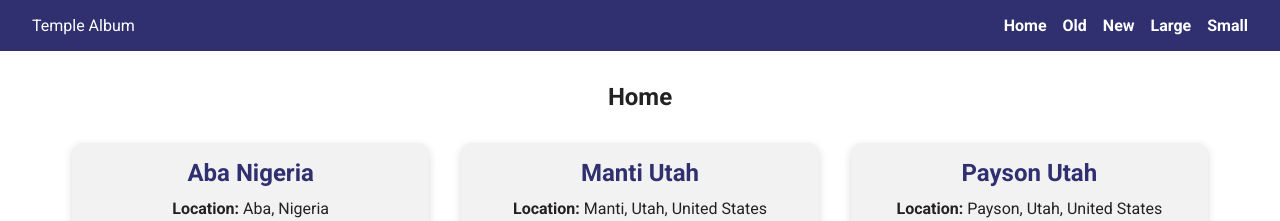
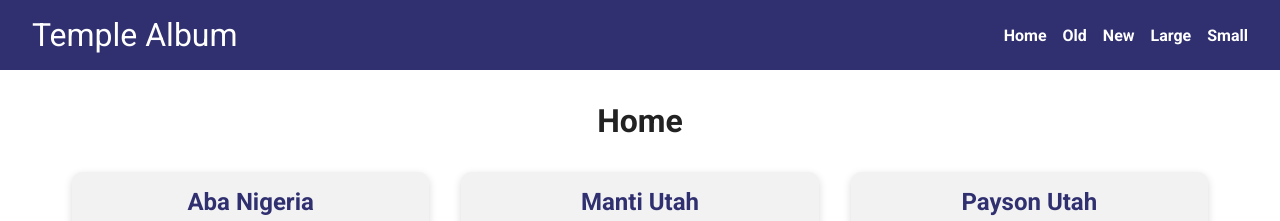
Before and after one commit to levixv02/wdd131, a plain HTML site: page filtered-temples.html in a window 1280 px wide. Shown: the top 221 px of the page. Drawn offline with Linux system fonts and the light colour scheme.

Commit message:
WO4 update

```diff
--- a/filtered-temples.html
+++ b/filtered-temples.html
@@ -42,7 +42,7 @@
 
 <main>
 
-    <h2 id="page-title">Home</h2>
+    <h1 id="page-title">Home</h1>
 
     <!-- Temple cards generated with JavaScript -->
     <div class="grid-temple"></div>
--- a/styles/filtered-temples.css
+++ b/styles/filtered-temples.css
@@ -23,7 +23,7 @@ header{
     padding:1rem 2rem;
 }
 
-header h1{
+header p{
     font-size:2rem;
 }
 
```
